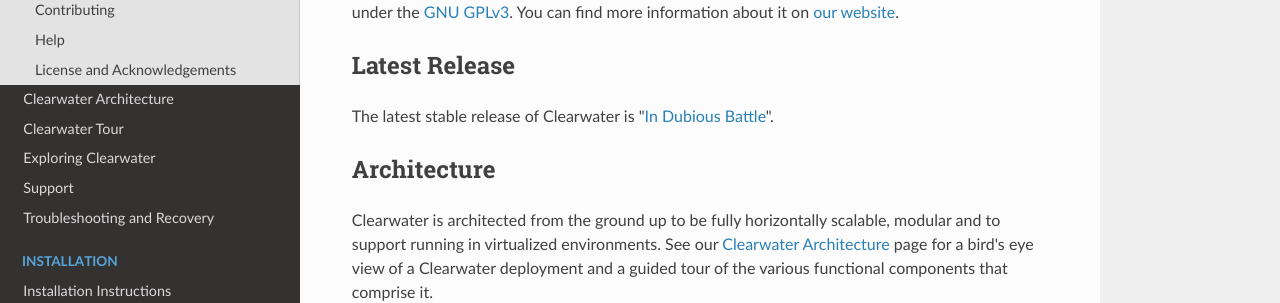
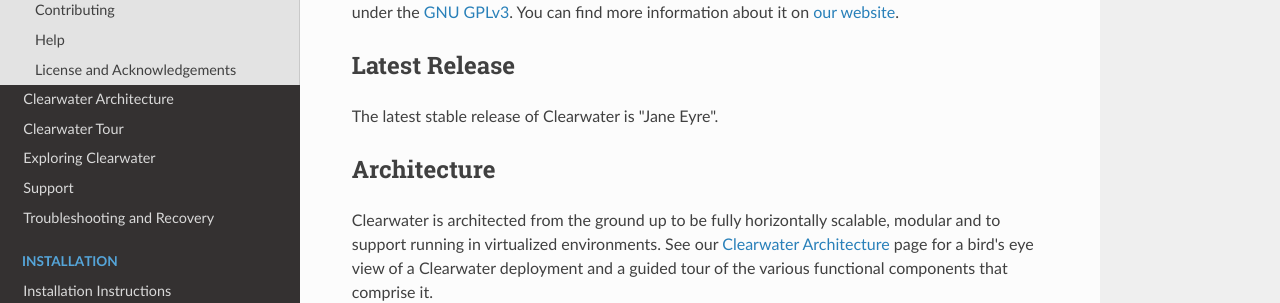
Before and after one commit to Metaswitch/clearwater-readthedocs, an MkDocs documentation site: the page built from docs/index.md, in a window 1280 px wide and 900 px high. Shown: the part 183-486 px from the top of the window. Built offline with MkDocs 1.6.1, drawn with Linux system fonts in a browser that asks for light colours; nearby versions of some CDN libraries; old or Windows-style settings are respelled for this version of MkDocs.

Commit message:
Update latest sprint name

```diff
--- a/docs/index.md
+++ b/docs/index.md
@@ -4,7 +4,7 @@ Project Clearwater is an open-source IMS core, developed by [Metaswitch Networks
 
 ## Latest Release
 
-The latest stable release of Clearwater is "[In Dubious Battle](http://www.goodreads.com/book/show/56083.In_Dubious_Battle)".
+The latest stable release of Clearwater is "Jane Eyre".
 
 ## Architecture
 
```
